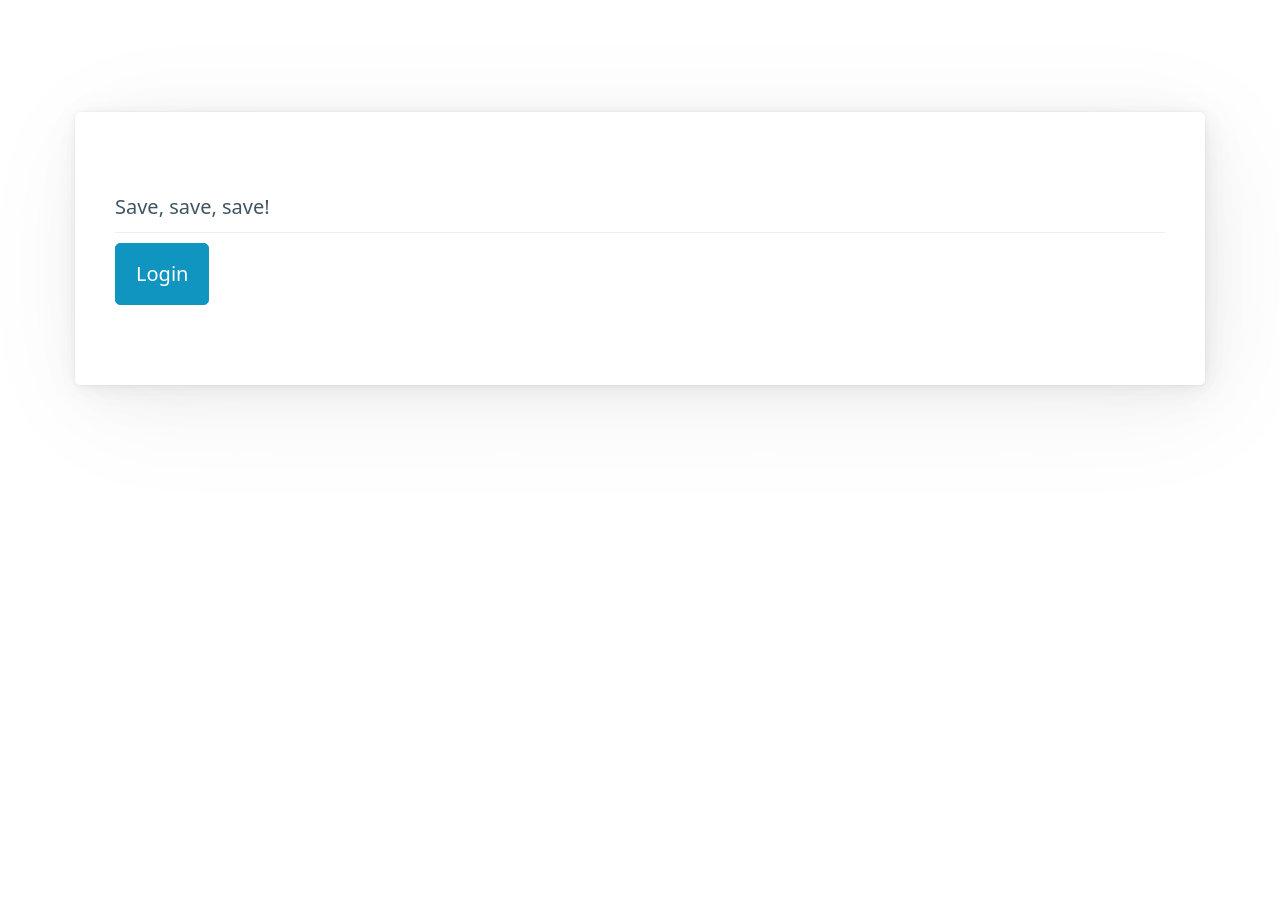
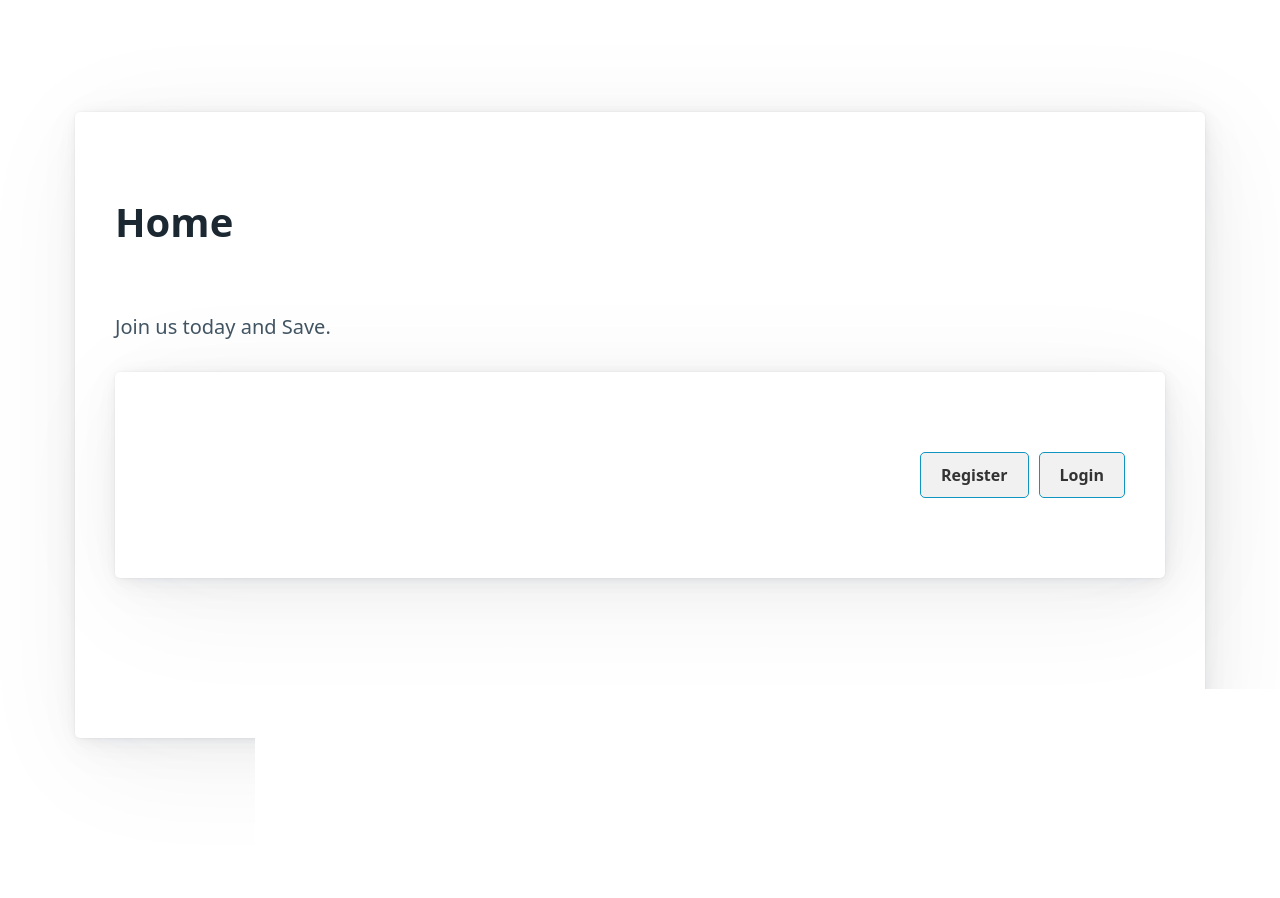
Before and after one commit to georgekimaru/Test, a Django app: page / in a window 1280 px wide. Shown: the part 328-1226 px from the top of the page. Before the commit the page ends 728 px from the top, so only its background shows below. Run offline with Django 4.2, Linux system fonts and the light colour scheme.

Commit message:
Added css files for base and index

```diff
--- a/beipoa/beipoa/urls.py
+++ b/beipoa/beipoa/urls.py
@@ -26,4 +26,5 @@ urlpatterns = [
     path('', IndexView.as_view(), name="index"),
     path('login/', auth_views.LoginView.as_view(template_name='login.html')),
     path('register/', auth_views.LoginView.as_view(template_name='register.html')),
+    path('home/', auth_views.LoginView.as_view(template_name='index.html')),
 ]
--- /dev/null
+++ b/beipoa/static/css/base.css
@@ -0,0 +1,3 @@
+header a:hover {
+    text-decoration: none;
+  }
--- /dev/null
+++ b/beipoa/static/css/index.css
@@ -0,0 +1,27 @@
+.article {
+    display: flex;
+    flex-direction: column;
+    align-items: center;
+  }
+
+  .button-container {
+    display: flex;
+    justify-content: flex-end;
+    margin-top: 20px;
+  }
+
+  .button-container a {
+    margin-left: 10px;
+    padding: 10px 20px;
+    border-radius: 5px;
+    background-color: #f1f1f1;
+    color: #333;
+    text-decoration: none;
+    font-weight: bold;
+    font-size: 16px;
+    transition: background-color 0.2s ease-in-out;
+  }
+
+  .button-container a:hover {
+    background-color: #ddd;
+  }
--- a/beipoa/templates/base.html
+++ b/beipoa/templates/base.html
@@ -7,13 +7,15 @@
   <meta charset="utf-8">
   <meta name="viewport" content="width=device-width, initial-scale=1">
   <link rel="stylesheet" href="{% static "css/pico/pico.min.css" %}">
+  <link rel="stylesheet" href="{% static "css/base.css" %}">
+  <link rel="stylesheet" href="{% static "css/index.css" %}">
   <title>BeiPoa!</title>
   {% block header %}
   {% endblock %}
 </head>
 <body>
   <header class="container">
-    <h1>Welcome to BeiPoa!</h1>
+    <a href="/""/"><h1>Welcome to BeiPoa!</h1></a>
   </header>
   <main class="container">
     {% block container %}
--- a/beipoa/templates/index.html
+++ b/beipoa/templates/index.html
@@ -1,9 +1,15 @@
 {% extends "base.html" %}
 
 {% block container %}
-  <article>
-    Save, save, save! <br/>
-    <hr/>
+<article>
+  <h1>Home</h1>
+  <p></p>
+  <p>Join us today and Save.</p>
+
+  <article class="button-container">
+    <a href="/register/" role="button">Register</a>
     <a href="/login/" role="button">Login</a>
   </article>
+</article>
+
 {% endblock %}
```
Also changed, not shown: beipoa/templates/login.html (line endings or trailing spaces), beipoa/templates/register.html (line endings or trailing spaces).
